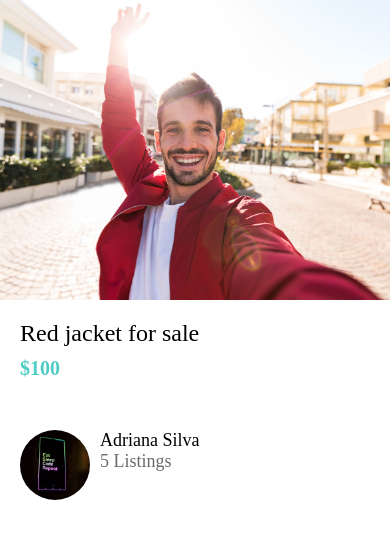
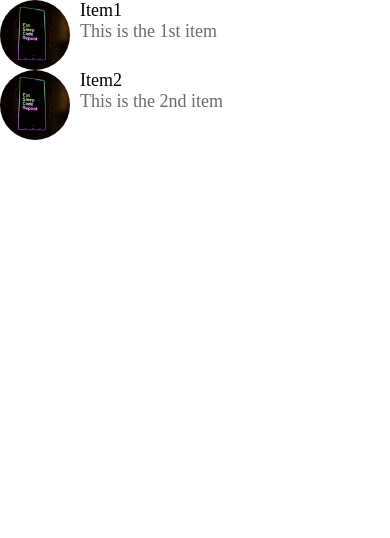
Before and after one commit to asilva-cell/listing_mobile_app, a React Native app: screen / in a window 390 px wide. Shown: the top 538 px of the page. Built offline with nearby package versions, Linux system fonts and the light colour scheme.

Commit message:
setup messages screen

```diff
--- a/App.js
+++ b/App.js
@@ -1,15 +1,11 @@
 import React from "react";
-
 
 import WelcomeScreen from "./app/screens/WelcomeScreen";
 import ViewImageScreen from "./app/screens/ViewImageScreen";
 import Card from "./app/components/Card";
 import ListingDetailsScreen from "./app/screens/ListingDetailScreen";
+import MessagesScreen from "./app/screens/MessagesScreen";
 
 export default function App() {
-  return (
-
-      <ListingDetailsScreen />
-
-  );
+  return <MessagesScreen />;
 }
--- a/app/components/ListItem.js
+++ b/app/components/ListItem.js
@@ -4,13 +4,13 @@ import { StyleSheet, View, Image } from "react-native";
 import AppText from "./AppText";
 import colors from "../config/colors";
 
-function ListItem({ title, subTitle, picture }) {
+function ListItem({ title, description, picture }) {
   return (
     <View style={styles.container}>
       <Image style={styles.picture} source={picture} />
       <View>
         <AppText style={styles.title}>{title}</AppText>
-        <AppText style={styles.subTitle}>{subTitle}</AppText>
+        <AppText style={styles.description}>{description}</AppText>
       </View>
     </View>
   );
@@ -26,7 +26,7 @@ const styles = StyleSheet.create({
     borderRadius: 35,
     marginRight: 10,
   },
-  subTitle: {
+  description: {
     color: colors.medium,
   },
   title: {
--- a/app/screens/ListingDetailScreen.js
+++ b/app/screens/ListingDetailScreen.js
@@ -16,7 +16,7 @@ function ListingDetailsScreen(props) {
           <ListItem
             picture={require("../assets/coding.jpg")}
             title="Adriana Silva"
-            subTitle="5 Listings"
+            description="5 Listings"
           />
         </View>
       </View>
--- /dev/null
+++ b/app/screens/MessagesScreen.js
@@ -0,0 +1,50 @@
+import React from "react";
+import {
+  StyleSheet,
+  FlatList,
+  SafeAreaView,
+} from "react-native";
+import Constants from "expo-constants";
+
+import ListItem from "../components/ListItem";
+
+const messages = [
+  {
+    id: 1,
+    title: "Item1",
+    description: "This is the 1st item",
+    picture: require("../assets/coding.jpg"),
+  },
+  {
+    id: 2,
+    title: "Item2",
+    description: "This is the 2nd item",
+    picture: require("../assets/coding.jpg"),
+  },
+];
+
+function MessagesScreen(props) {
+  return (
+    <SafeAreaView style={styles.screen}>
+      <FlatList
+        data={messages}
+        keyExtractor={(message) => message.id.toString()}
+        renderItem={({ item }) => (
+          <ListItem
+            title={item.title}
+            description={item.description}
+            picture={item.picture}
+          />
+        )}
+      />
+    </SafeAreaView>
+  );
+}
+
+const styles = StyleSheet.create({
+  screen: {
+    marginTop: Constants.statusBarHeight,
+  },
+});
+
+export default MessagesScreen;
--- a/package.json
+++ b/package.json
@@ -10,6 +10,7 @@
   "dependencies": {
     "@react-native-community/hooks": "^2.6.0",
     "expo": "~37.0.3",
+    "expo-constants": "^9.0.0",
     "react": "~16.9.0",
     "react-dom": "~16.9.0",
     "react-native": "https://github.com/expo/react-native/archive/sdk-37.0.1.tar.gz",
```
